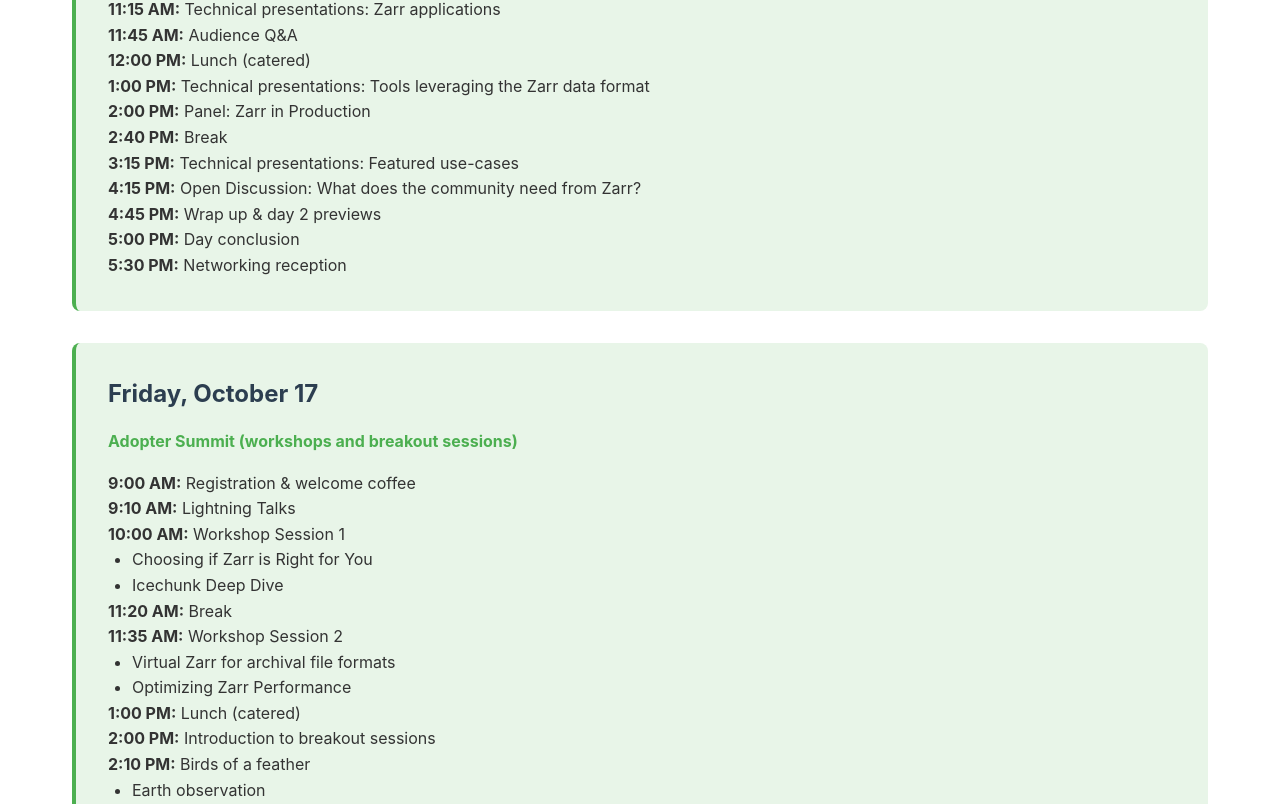
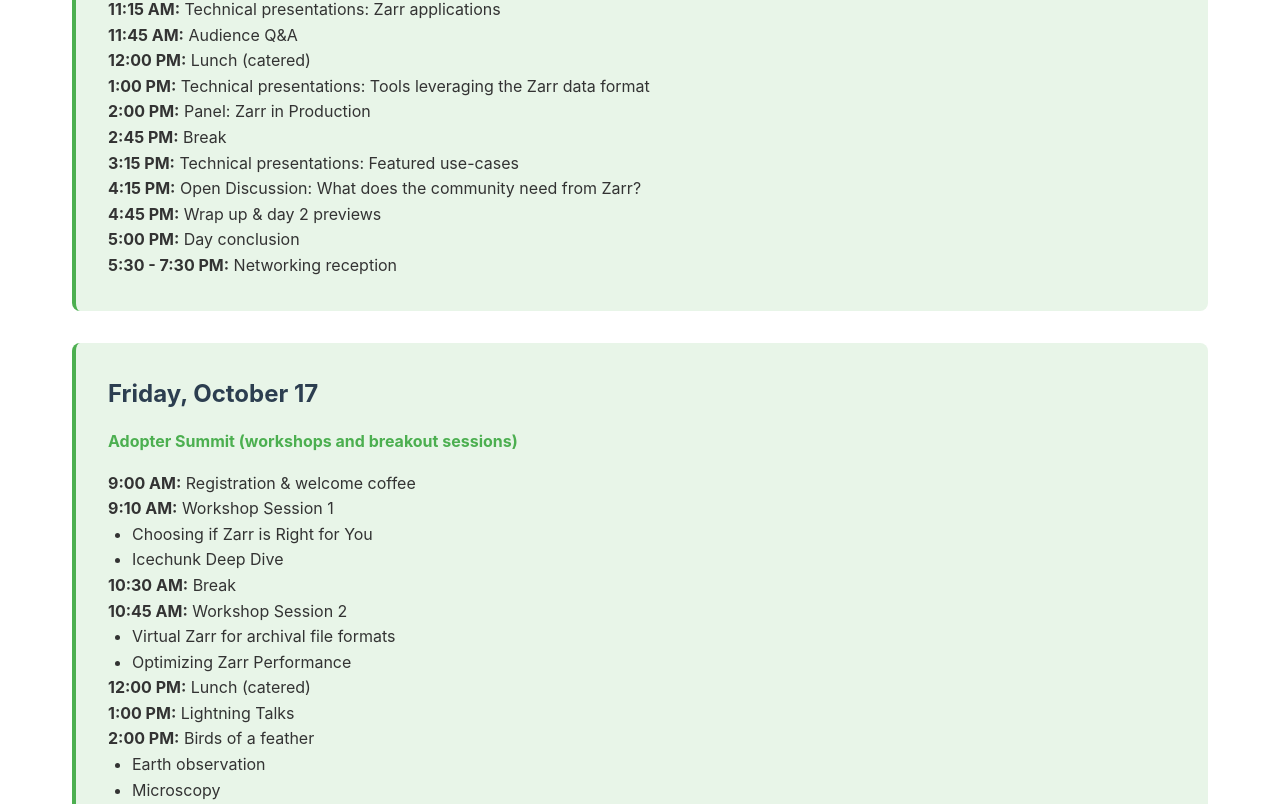
Before and after one commit to zarr-developers/zarr-summit-2025, a Next.js app: page /zarr-summit-2025/schedule in a window 1280 px wide. Shown: the part 1496-2300 px from the top of the page. Built offline with nearby package versions, Linux system fonts and the light colour scheme.

Commit message:
Update schedule

```diff
--- a/app/schedule/page.tsx
+++ b/app/schedule/page.tsx
@@ -168,7 +168,7 @@ export default function Schedule() {
                 <strong>2:00 PM:</strong> Panel: Zarr in Production
               </p>
               <p>
-                <strong>2:40 PM:</strong> Break
+                <strong>2:45 PM:</strong> Break
               </p>
               <p>
                 <strong>3:15 PM:</strong> Technical presentations: Featured
@@ -185,7 +185,7 @@ export default function Schedule() {
                 <strong>5:00 PM:</strong> Day conclusion
               </p>
               <p>
-                <strong>5:30 PM:</strong> Networking reception
+                <strong>5:30 - 7:30 PM:</strong> Networking reception
               </p>
             </div>
             <div className="card adopter-card" style={{ marginTop: "2rem" }}>
@@ -198,33 +198,30 @@ export default function Schedule() {
                 <strong>9:00 AM:</strong> Registration & welcome coffee
               </p>
               <p>
-                <strong>9:10 AM:</strong> Lightning Talks
-              </p>
-              <p>
-                <strong>10:00 AM:</strong> Workshop Session 1
+                <strong>9:10 AM:</strong> Workshop Session 1
               </p>
               <ul style={{ marginLeft: "1.5rem" }}>
                 <li>Choosing if Zarr is Right for You</li>
                 <li>Icechunk Deep Dive</li>
               </ul>
               <p>
-                <strong>11:20 AM:</strong> Break
+                <strong>10:30 AM:</strong> Break
               </p>
               <p>
-                <strong>11:35 AM:</strong> Workshop Session 2
+                <strong>10:45 AM:</strong> Workshop Session 2
               </p>
               <ul style={{ marginLeft: "1.5rem" }}>
                 <li>Virtual Zarr for archival file formats</li>
                 <li>Optimizing Zarr Performance</li>
               </ul>
               <p>
-                <strong>1:00 PM:</strong> Lunch (catered)
+                <strong>12:00 PM:</strong> Lunch (catered)
               </p>
               <p>
-                <strong>2:00 PM:</strong> Introduction to breakout sessions
+                <strong>1:00 PM:</strong> Lightning Talks
               </p>
               <p>
-                <strong>2:10 PM:</strong> Birds of a feather
+                <strong>2:00 PM:</strong> Birds of a feather
               </p>
               <ul style={{ marginLeft: "1.5rem" }}>
                 <li>Earth observation</li>
```
